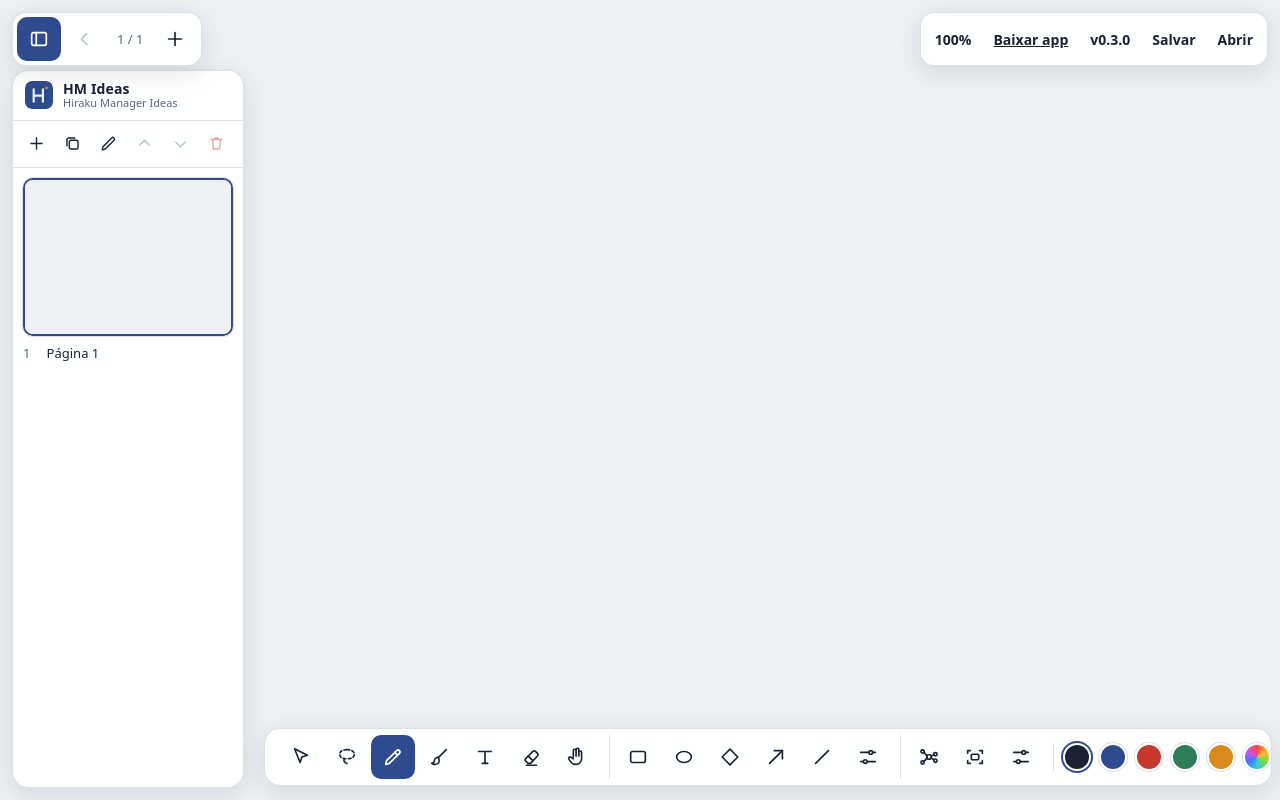
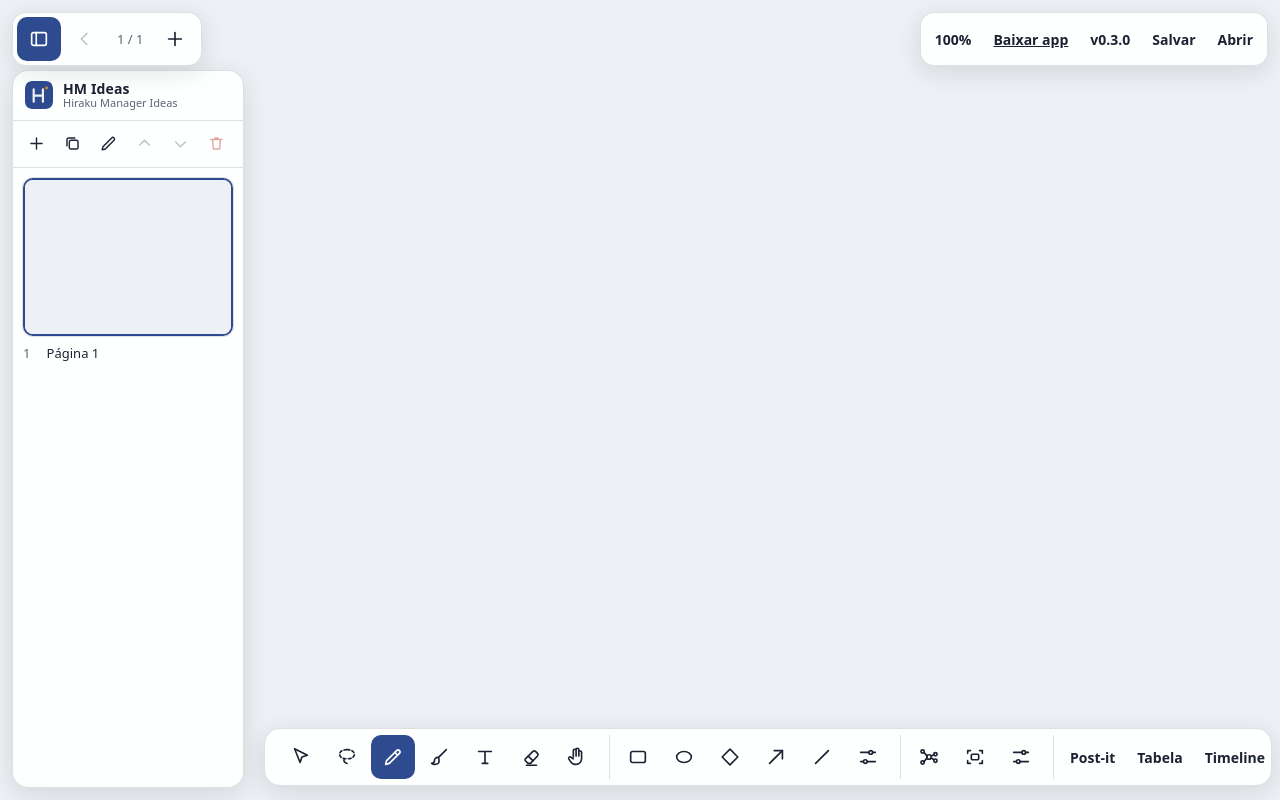
Before and after one commit to IcaropLira/HMIdeas, a React (Vite) app: page / in a window 1280 px wide. Built offline with nearby package versions, Linux system fonts and the light colour scheme.

Commit message:
Features

```diff
--- a/src/components/Toolbar.tsx
+++ b/src/components/Toolbar.tsx
@@ -1,7 +1,7 @@
 import { ReactNode, useEffect, useRef, useState } from "react";
 import { Icon } from "./Icon";
 import { defaultCamera } from "../core/camera";
-import { ARROW_HEADS, LineStyle, PAPER_COLORS, PAPER_KINDS, SHAPE_TYPES } from "../core/model";
+import { ARROW_HEADS, LineStyle, PAPER_COLORS, PAPER_KINDS, SHAPE_TYPES, newId, ShapeElement, TextElement } from "../core/model";
 import { resetPageCameras } from "../core/pageView";
 import { downloadDoc, parseDoc } from "../core/serialize";
 import { applyColor, deleteSelection, duplicateSelection, restyleText } from "../core/actions";
@@ -36,6 +36,63 @@ const SHAPE_META: Record<string, { label: string; key: string; icon: ReactNode }
 };
 
 type Panel = null | "paper" | "feel" | "shape" | "text" | "brush" | "color" | "eraser" | "map";
+
+type InsertKind = "postit" | "table" | "timeline" | "kanban" | "doc" | "slides";
+
+/** Insere modelos iniciais editáveis usando os elementos nativos do documento. */
+function insertTemplate(kind: InsertKind) {
+  const state = useDoc.getState();
+  const page = selectActivePage(state);
+  const x = 120 + (page.elements.length % 5) * 24;
+  const y = 100 + (page.elements.length % 5) * 24;
+  const bg = (id: string, x: number, y: number, w: number, h: number, fill: string): ShapeElement => ({
+    id, type: "rect", x, y, w, h, angle: 0, stroke: "#D5B95C", strokeWidth: 1,
+    strokeStyle: "solid", fill, rounded: true, opacity: 1,
+  });
+  const txt = (x: number, y: number, text: string, size = 20, color = "#29251C"): TextElement => ({
+    id: newId(), type: "text", x, y, w: Math.max(80, text.length * size * 0.6), h: size * 1.5,
+    angle: 0, text, fontSize: size, fontFamily: "sans", align: "left", color, opacity: 1,
+  });
+  const elements: (ShapeElement | TextElement)[] = [];
+  if (kind === "postit") {
+    elements.push(bg(newId(), x, y, 220, 180, "#FFF2A8"), txt(x + 14, y + 14, "Novo post-it", 22), txt(x + 14, y + 52, "Clique duas vezes no texto para editar.", 14));
+  } else if (kind === "table") {
+    elements.push(txt(x, y, "TABELA", 24));
+    for (let r = 0; r < 3; r++) for (let c = 0; c < 3; c++) {
+      elements.push(bg(newId(), x + c * 150, y + 42 + r * 52, 144, 46, r === 0 ? "#DCE8FF" : "#FFFFFF"));
+      elements.push(txt(x + c * 150 + 8, y + 54 + r * 52, r === 0 ? ["Coluna 1", "Coluna 2", "Coluna 3"][c] : "Editar célula", 14));
+    }
+  } else if (kind === "timeline") {
+    elements.push(txt(x, y, "TIMELINE", 24));
+    elements.push({ id: newId(), type: "line", points: [{x, y: y + 100}, {x: x + 600, y: y + 100}], stroke: "#4776C5", strokeWidth: 3, strokeStyle: "solid", startHead: "none", endHead: "arrow", curved: false, opacity: 1 });
+    for (let i = 0; i < 4; i++) {
+      elements.push(bg(newId(), x + i * 155, y + 70, 130, 60, ["#DCE8FF", "#DDF4E4", "#FFF2A8", "#FBE0DE"][i]));
+      elements.push(txt(x + i * 155 + 8, y + 88, `Etapa ${i + 1}`, 16));
+    }
+  } else if (kind === "kanban") {
+    elements.push(txt(x, y, "KANBAN", 24));
+    const cols = [{name:"A fazer", color:"#DCE8FF"}, {name:"Em andamento", color:"#FFF2A8"}, {name:"Concluído", color:"#DDF4E4"}];
+    cols.forEach((col, i) => {
+      elements.push(bg(newId(), x + i * 210, y + 42, 196, 260, col.color));
+      elements.push(txt(x + i * 210 + 12, y + 54, col.name, 18));
+      elements.push(bg(newId(), x + i * 210 + 10, y + 92, 176, 68, "#FFFFFF"));
+      elements.push(txt(x + i * 210 + 18, y + 105, "Nova tarefa", 15));
+    });
+  } else if (kind === "doc") {
+    elements.push(bg(newId(), x, y, 520, 620, "#FFFFFF"), txt(x + 24, y + 24, "Novo documento", 30), txt(x + 24, y + 82, "Escreva suas ideias aqui…", 18));
+  } else {
+    elements.push(txt(x, y, "SLIDES", 24));
+    for (let i = 0; i < 3; i++) {
+      elements.push(bg(newId(), x + i * 230, y + 50, 210, 135, "#FFFFFF"));
+      elements.push(bg(newId(), x + i * 230 + 12, y + 62, 186, 8, ["#8B6BDE", "#E36B5D", "#2C9B83"][i]));
+      elements.push(txt(x + i * 230 + 14, y + 84, `Slide ${i + 1}`, 20));
+      elements.push(txt(x + i * 230 + 14, y + 118, "Adicionar conteúdo", 13));
+    }
+  }
+  state.addElements(elements);
+  useSel.getState().set(elements.map((e) => e.id));
+  useTool.getState().setTool("select");
+}
 
 export function Toolbar() {
   const t = useTool();
@@ -349,6 +406,16 @@ export function Toolbar() {
             </button>
           </div>
 
+          <div className="group" role="toolbar" aria-label="Inserir modelos">
+            {([
+              ["postit", "Post-it", "Inserir post-it"], ["table", "Tabela", "Inserir grade de tabela"],
+              ["timeline", "Timeline", "Inserir linha do tempo"], ["kanban", "Kanban", "Inserir quadro Kanban"],
+              ["doc", "Doc", "Inserir documento"], ["slides", "Slides", "Inserir cartões de slides"],
+            ] as const).map(([kind, label, hint]) => (
+              <button key={kind} className="btn text" onClick={() => insertTemplate(kind)} title={hint}>{label}</button>
+            ))}
+          </div>
+
           <div className="group" role="radiogroup" aria-label="Cor do traço" data-text-ui onMouseDown={(e) => e.preventDefault()}>
             {COLORS.map((c) => (
               <button
```
Also changed, not shown: 1 other file (tests, documents, lock files or other folders).
